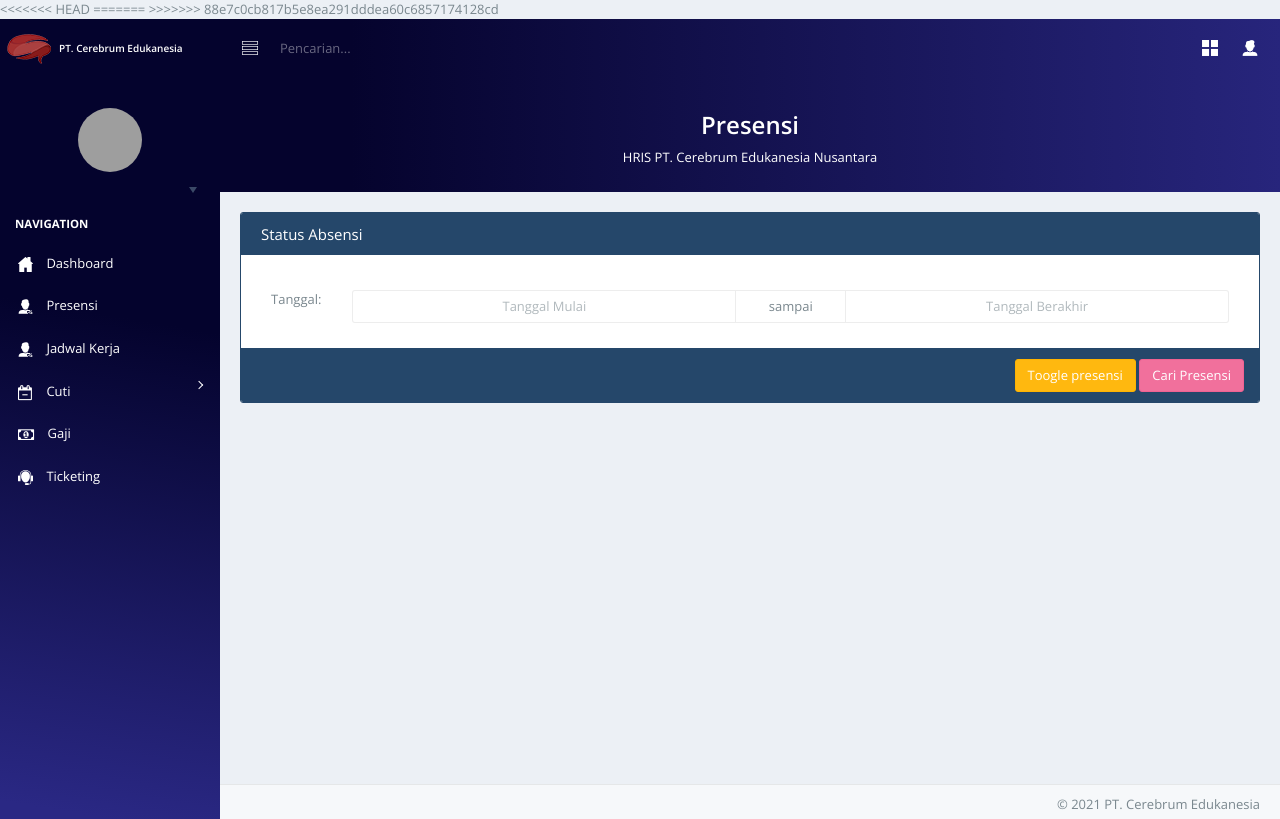
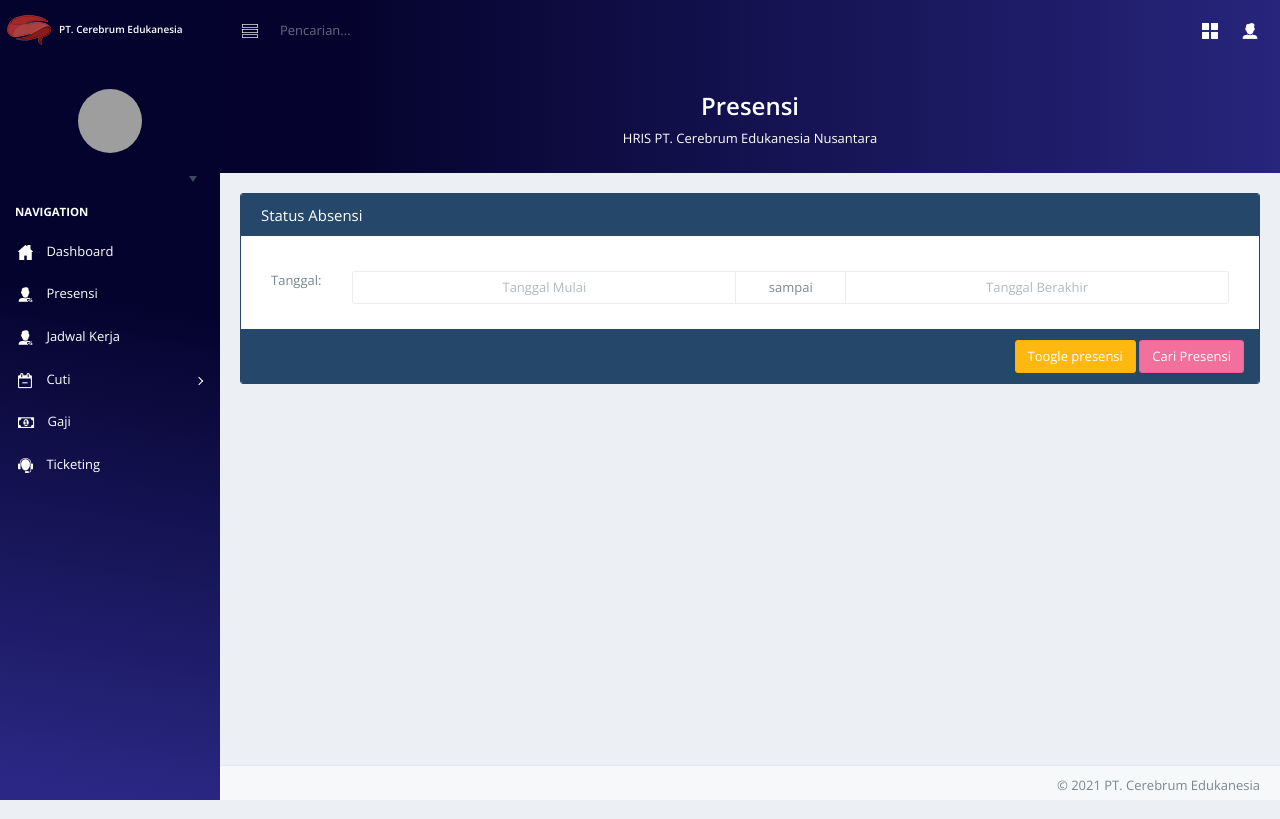
Before and after one commit to magang-cerebrum/hris-app-laravel7, a Laravel app: page /staff/presence in a window 1280 px wide. Run offline with Laravel 8, Linux system fonts and the light colour scheme; data that the repository does not hold is empty; parts of the project's set-up code (start-up, migrations or seed data) failed here and were passed over; some libraries are stand-ins or nearby versions; some web fonts are replaced; grey boxes are pictures that could not be loaded.

Commit message:
fix history ticket staff

```diff
--- a/resources/views/staff/presence/history.blade.php
+++ b/resources/views/staff/presence/history.blade.php
@@ -2,14 +2,10 @@
 @section('title', 'Presensi')
 @section('content-title', 'Presensi')
 @section('content-subtitle', 'HRIS PT. Cerebrum Edukanesia Nusantara')
-<<<<<<< HEAD
 @section('head')
 <!--Bootstrap Timepicker [ OPTIONAL ]-->
 <link href="{{asset("plugins/bootstrap-datepicker/bootstrap-datepicker.min.css")}}" rel="stylesheet">
 @endsection
-=======
-
->>>>>>> 88e7c0cb817b5e8ea291dddea60c6857174128cd
 
 @section('content')
 <div class="panel panel-bordered panel-primary">
```
